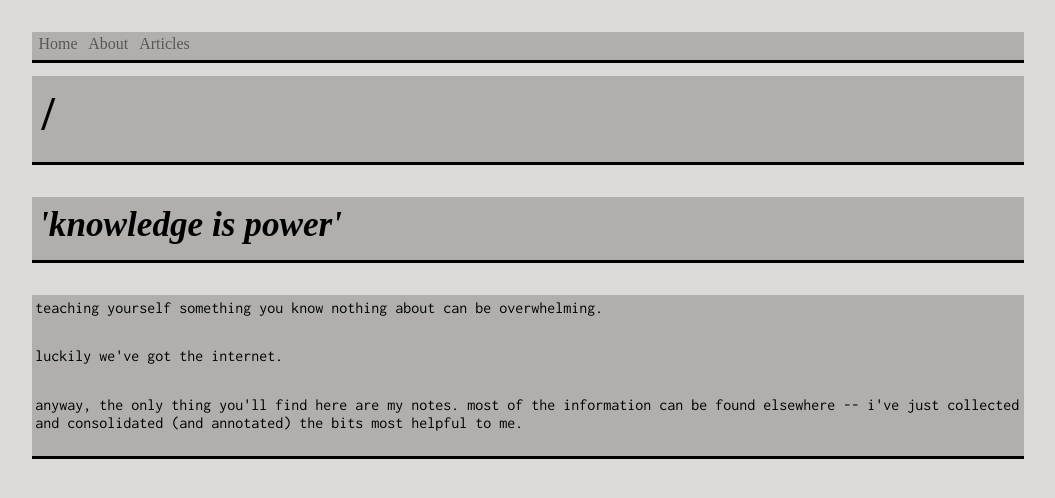
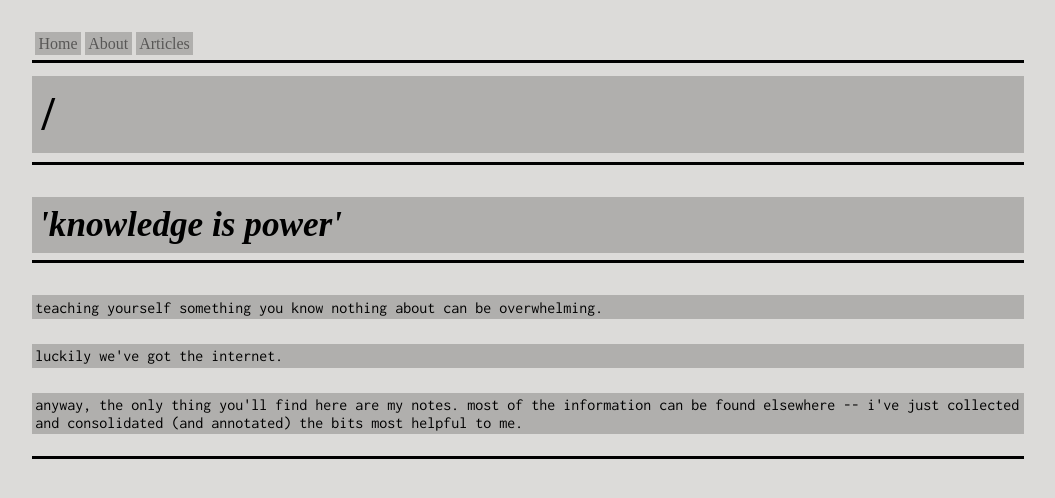
Before and after one commit to msawangwan/msawangwan.github.io, a Jekyll site: the page built from index.html, in a window 1280 px wide. Shown: the top 498 px of the page, without its empty margins (112-1167 px from the left). Built offline with Jekyll 4.4.1, drawn with Linux system fonts in a browser that asks for light colours; some web fonts are replaced.

Commit message:
messing with div bg color

```diff
--- a/css/style.css
+++ b/css/style.css
@@ -27,7 +27,6 @@ div {
   margin: 2em auto;
   padding .5em;
   border-bottom: 0.2em solid #000000;
-  background-color: #b0afad;
 }
 
 h1 {
@@ -42,6 +41,10 @@ h1, h2 {
   font-family: 'Suez One', serif;
   display: block;
   line-height: 1.2;
+}
+
+h1, h2, p, li {
+  background-color: #b0afad;
 }
 
 h1, h2, p, ul, li {
```
